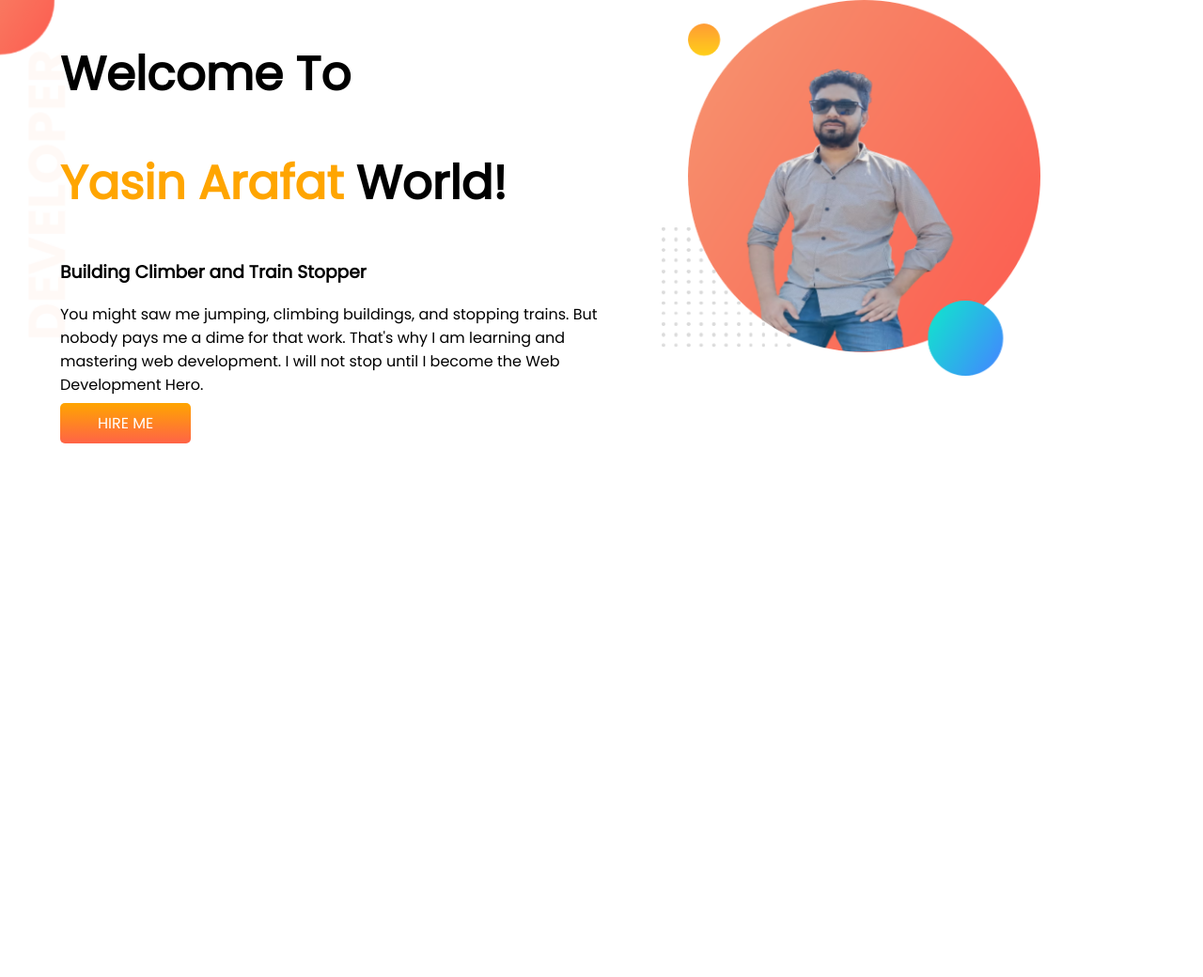
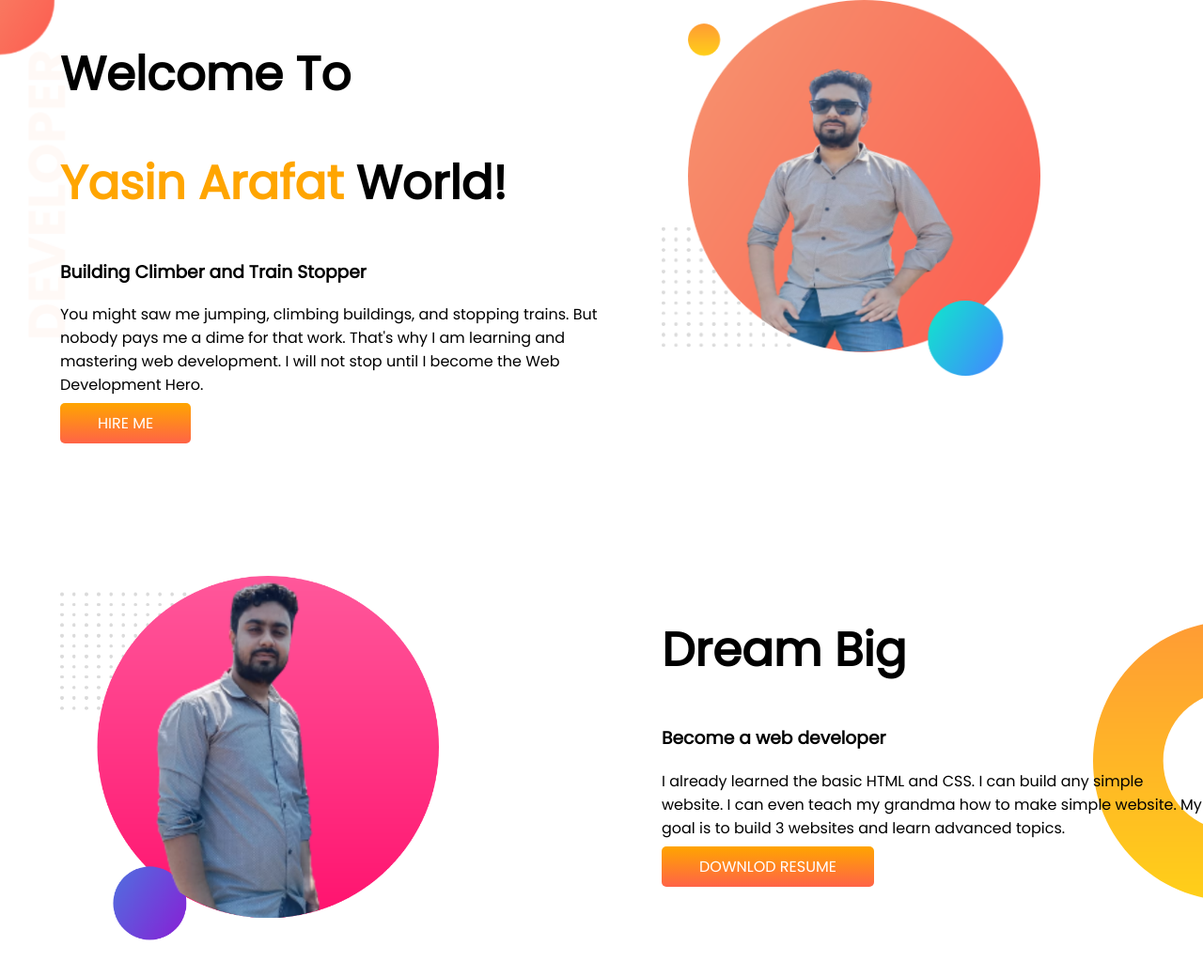
Before and after one commit to Arafat6065/4thDay-Project, a plain HTML site: page index.html in a window 1280 px wide. Shown: the whole page at 94% size. Before the commit the page ends 800 px from the top, so only its background shows below. Drawn offline with Linux system fonts and the light colour scheme.

Commit message:
dream-section-commit

```diff
--- a/index.html
+++ b/index.html
@@ -23,7 +23,7 @@
                 That's why I am learning and mastering web development. I will not stop until I become the Web
                 Development Hero.
             </p>
-            <a class="hire-button" target="/blank"
+            <a class="hire-button" target="_blank"
                 href="https://www.youtube.com/watch?v=W_V71fF7kSk&list=PLgH5QX0i9K3qzryglMjcyEktz4q7ySunX&index=33">HIRE
                 ME</a>
         </div>
@@ -32,6 +32,22 @@
             <img src="./showOff/my-bg.png" alt="">
         </div>
     </section>
+
+    <section class="dream-big">
+        <div class="half-width">
+            <img src="./showOff/dream-2.png" alt="">
+        </div>
+        <div class="half-width">
+            <h1>Dream Big</h1>
+            <h3>Become a web developer</h3>
+            <p>I already learned the basic HTML and CSS. I can build any simple website. I can even teach my grandma how
+                to make simple website. My goal is to build 3 websites and learn advanced topics.</p>
+            <a class="hire-button" target="_blank"
+                href="https://www.youtube.com/watch?v=W_V71fF7kSk&list=PLgH5QX0i9K3qzryglMjcyEktz4q7ySunX&index=33">DOWNLOD
+                RESUME</a>
+        </div>
+
+    </section>
 </body>
 
 </html>
--- a/style.css
+++ b/style.css
@@ -19,6 +19,7 @@ h1 {
 
 section {
     display: flex;
+    margin-bottom: 150PX;
 }
 
 .half-width {
@@ -39,3 +40,9 @@ section {
     border-radius: 5px;
 
 }
+
+.dream-big {
+    background-image: url(./images/dream-bg.png);
+    background-repeat: no-repeat;
+    background-position: right;
+}
```
Also changed, not shown: showOff/dream-2.png (added).
